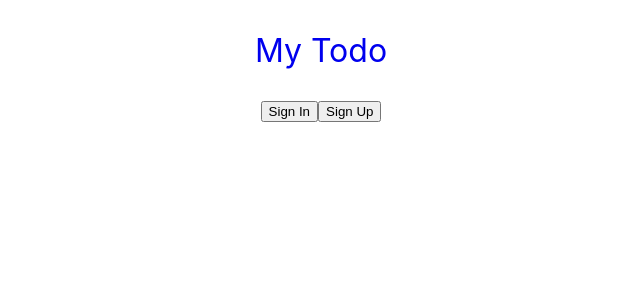
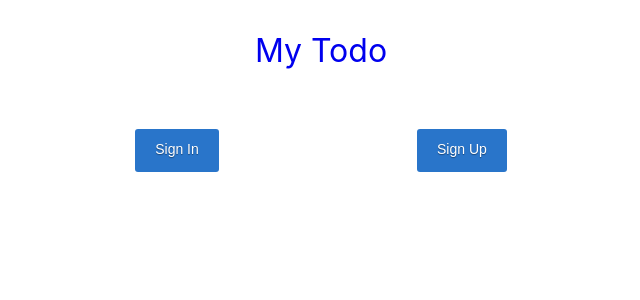
Before and after one commit to shaqok/wanted-pre-onboarding-frontend, a React (Create React App) app: page / in a window 1280 px wide. Shown: the top 300 px of the page, without its empty margins (319-959 px from the left). Built offline with nearby package versions, Linux system fonts and the light colour scheme.

Commit message:
Applied style changes

```diff
--- a/src/App.css
+++ b/src/App.css
@@ -13,6 +13,31 @@
   font-size: xx-large;
 }
 
+.main-container {
+  height: 100px;
+  display: flex;
+  flex-direction: row;
+  justify-content: space-evenly;
+  align-items: center;
+}
+
+.main-btn {
+  background: #2975CA;
+  color: white;
+  font-weight: normal;
+  padding: 12px 20px 14px 20px;
+  font-size: 14px;
+  line-height: 17px;
+  border: none;
+  border-radius: 3px;
+  text-shadow: 0px 1px 1px rgba(0,0,0,0.4);
+}
+
+.main-btn:hover {
+  background-color: #10529C;
+  cursor: pointer;
+}
+
 .todo-container {
   display: flex;
   flex-direction: column;
@@ -22,6 +47,19 @@
 
 .todo-ul {
   width: 50%;
+}
+
+.todo-li {
+  display: flex;
+  justify-content: space-between;
+  margin: 10px 0px 10px 0px;
+  border: 1px solid grey;
+  border-radius: 10px;
+  padding: 7px;
+}
+
+.todo-li:hover {
+  box-shadow: 0px 0px 3px gray;;
 }
 
 /* .App-logo {
--- a/src/components/TodoItem.js
+++ b/src/components/TodoItem.js
@@ -1,4 +1,5 @@
 import React, { useState, useRef } from 'react'
+import '../App.css'
 
 const TodoItem = ({ data, updateTodo, deleteTodo }) => {
   const [isEdit, setIsEdit] = useState(false);
@@ -11,7 +12,7 @@ const TodoItem = ({ data, updateTodo, deleteTodo }) => {
   }
 
   return (
-    <li>
+    <li className='todo-li'>
       <label>
         <input
           type="checkbox"
@@ -25,7 +26,7 @@ const TodoItem = ({ data, updateTodo, deleteTodo }) => {
         )}
       </label>
       {isEdit ? (
-        <>
+        <div>
           <button
             data-testid="submit-button"
             onClick={handleSubmit}
@@ -33,12 +34,12 @@ const TodoItem = ({ data, updateTodo, deleteTodo }) => {
             제출
           </button>
           <button data-testid="cancel-button" onClick={() => setIsEdit(false)}>취소</button>
-        </>
+        </div>
       ) : (
-        <>
+        <div>
           <button data-testid="modify-button" onClick={() => setIsEdit(true)}>수정</button>
           <button data-testid="delete-button" onClick={() => deleteTodo(id)}>삭제</button>
-        </>
+        </div>
       )}
     </li>
   )
--- a/src/pages/Main.js
+++ b/src/pages/Main.js
@@ -1,18 +1,17 @@
 import React from 'react'
 import { Link } from 'react-router-dom'
+import '../App.css'
 
 const Main = () => {
   return (
-    <div>
-      <div>
-        <Link to={`/signin`}>
-          <button>Sign In</button>
-        </Link>
+    <div className='main-container'>
+      <Link to={`/signin`}>
+        <button className='main-btn'>Sign In</button>
+      </Link>
 
-        <Link to={`/signup`}>
-          <button>Sign Up</button>
-        </Link>
-      </div>
+      <Link to={`/signup`}>
+        <button className='main-btn'>Sign Up</button>
+      </Link>
     </div>
   )
 }
```
